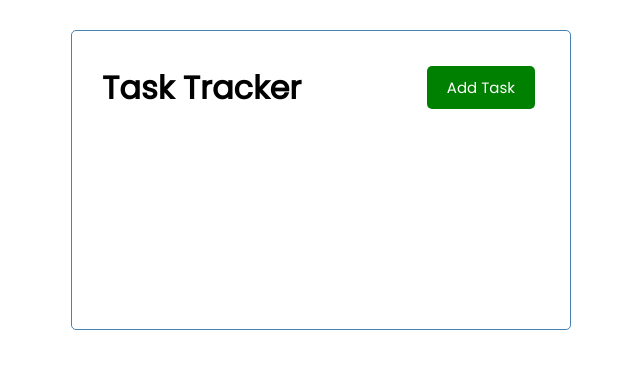
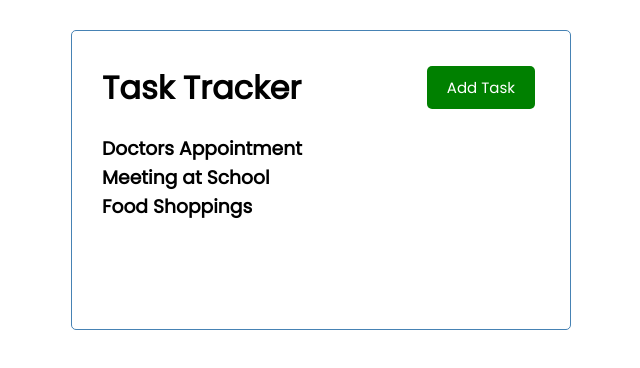
Before and after one commit to frodri13/task-tracker, a Vue app: page / in a window 1280 px wide. Shown: the top 368 px of the page, without its empty margins (319-959 px from the left). Built offline with nearby package versions, Linux system fonts and the light colour scheme.

Commit message:
feat: add task and Tasks components

```diff
--- a/src/App.vue
+++ b/src/App.vue
@@ -1,16 +1,46 @@
 <template>
   <div class="container">
     <Header title="Task Tracker" />
+    <Tasks :tasks="tasks" />
   </div>
 </template>
 
 <script>
 import Header from "./components/Header.vue";
+import Tasks from "./components/Tasks.vue";
 
 export default {
   name: "App",
   components: {
     Header,
+    Tasks,
+  },
+  data() {
+    return {
+      tasks: [],
+    };
+  },
+  created() {
+    this.tasks = [
+      {
+        id: 1,
+        text: "Doctors Appointment",
+        day: "March 1st at 2:30pm",
+        reminder: true,
+      },
+      {
+        id: 2,
+        text: "Meeting at School",
+        day: "March 3st at 1:30pm",
+        reminder: true,
+      },
+      {
+        id: 3,
+        text: "Food Shoppings",
+        day: "March 3rd at 11:00pm",
+        reminder: false,
+      },
+    ];
   },
 };
 </script>
--- /dev/null
+++ b/src/components/Task.vue
@@ -0,0 +1,12 @@
+<template>
+  <h3>{{ task.text }}</h3>
+</template>
+
+<script>
+export default {
+  name: "Task",
+  props: {
+    task: Object,
+  },
+};
+</script>
--- /dev/null
+++ b/src/components/Tasks.vue
@@ -0,0 +1,18 @@
+<template>
+  <div :key="task.id" v-for="task in tasks">
+    <Task :task="task" />
+  </div>
+</template>
+
+<script>
+import Task from "./Task.vue";
+export default {
+  name: "Tasks",
+  props: {
+    tasks: Array,
+  },
+  components: {
+    Task,
+  },
+};
+</script>
```
